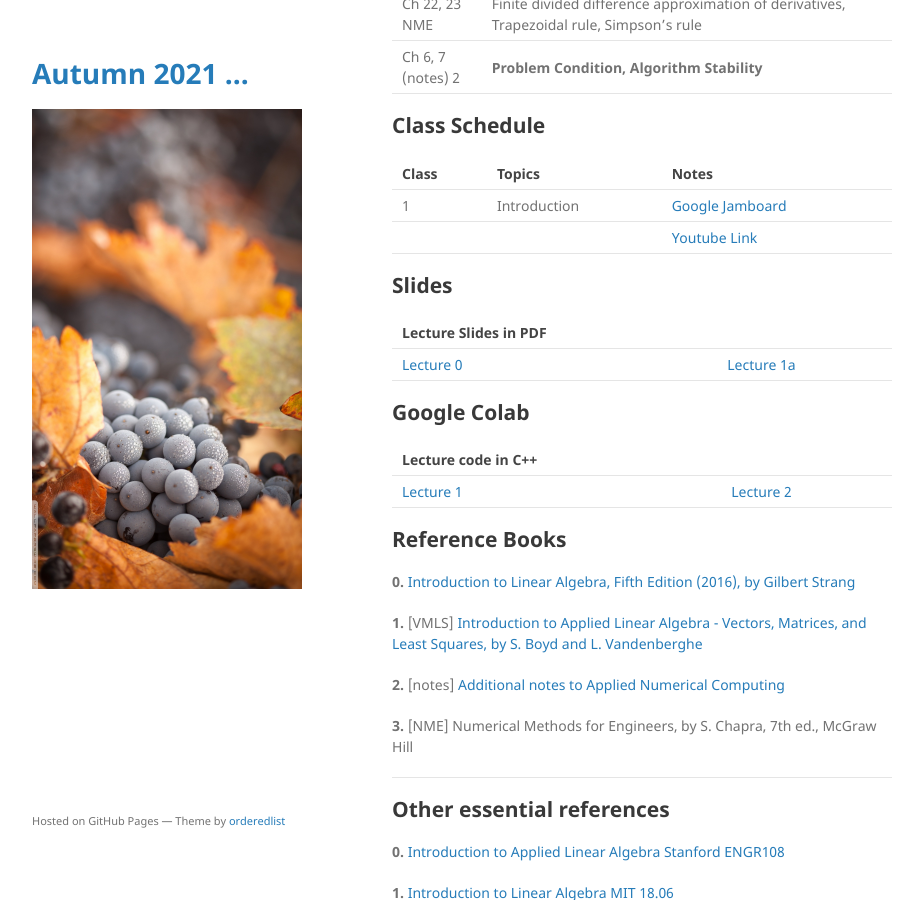
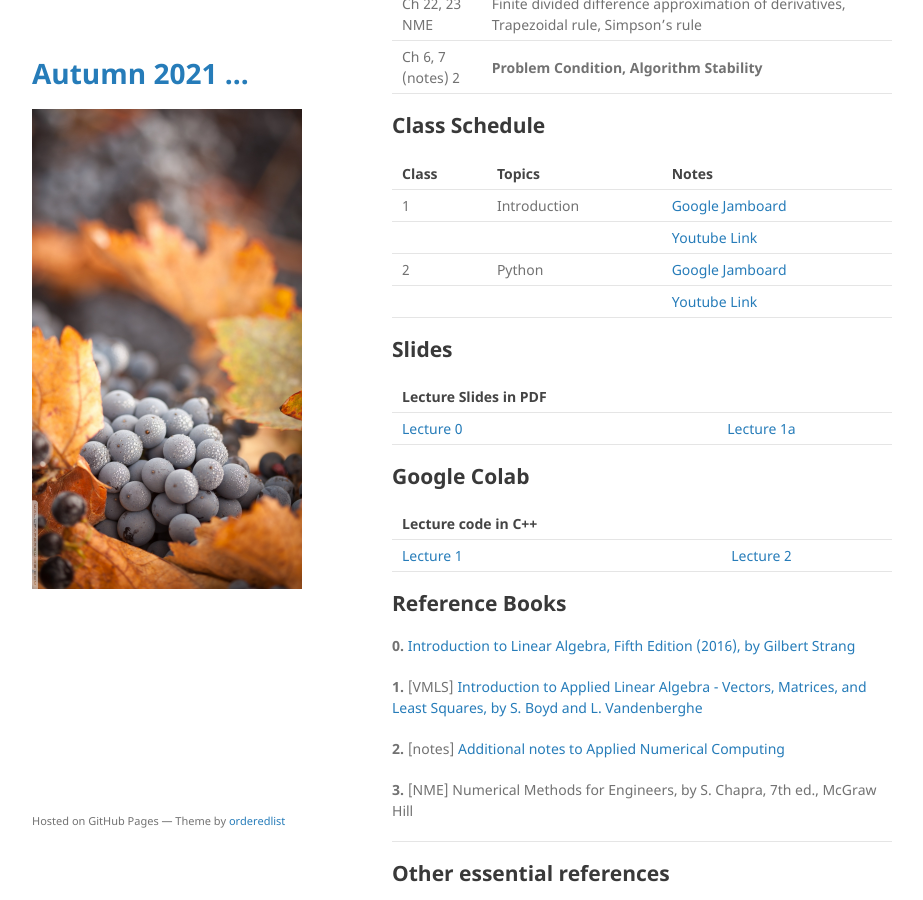
Before and after one commit to mohammadmotiurrahman/mohammadmotiurrahman.github.io, a Jekyll site: the page built from cse317_2/index.md, in a window 1280 px wide and 900 px high, scrolled down 4028 px. Shown: the whole window, without its empty margins (178-1101 px from the left). Built offline with Jekyll 4.4.1, drawn with Linux system fonts in a browser that asks for light colours; our own code applies the rules of GitHub Pages for plain Markdown files.

Commit message:
Update index.md

```diff
--- a/cse317_2/index.md
+++ b/cse317_2/index.md
@@ -107,6 +107,8 @@ The objective of this course is to introduce the student computational methods r
 |:--------|:-------------|:---------------------------------------------------------------------------------------------------------------|
 | 1       | Introduction | [Google Jamboard]()                                                                                            |
 |         |              | [Youtube Link](https://youtu.be/8t2vPziP56Q)                                                                                               |
+| 2       | Python       | [Google Jamboard]()                                                                                            |
+|         |              | [Youtube Link](https://youtu.be/iuzdZeYbHBs)                                                                                               |
 
 
 ## Slides
```
